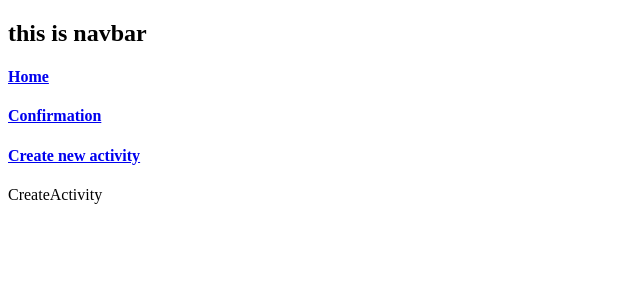
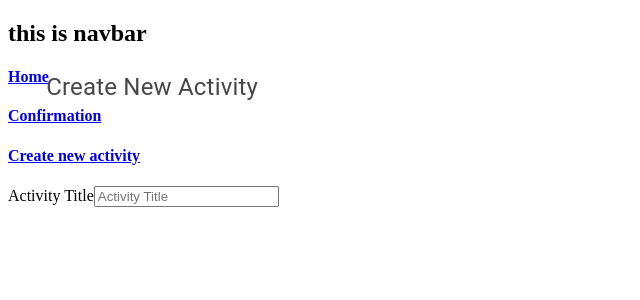
Before and after one commit to jtw007/Hical-Vite-React-Frontend, a React (Vite) app: page /create-new-activity in a window 1280 px wide. Shown: the top 300 px of the page, without its empty margins (0-640 px from the left). Built offline with nearby package versions, Linux system fonts and the light colour scheme.

Commit message:
finished input form for create activity component

```diff
--- a/src/components/pages/CreateActivity.jsx
+++ b/src/components/pages/CreateActivity.jsx
@@ -11,9 +11,47 @@ const CreateActivity = () => {
         participants: '',
         user: '',
     })
+    const [activity, setActivity] = useState('')
+    // invoke useNavigate hook to get a navigate function to use
+    const navigate = useNavigate()
+
+    //localStorage = web storage object that allows JS sites and apps to keep key-value pairs in web browser with no expiration date; enables developers to store and retrieve data in the browser - not good practice since data will be lost if the user clears cache
+        //in this case, we are storing the jwt
+    // const token = localStorage.getItem('jwt')
+    // if(!token) {
+    //     return <Navigate to="/login" />
+    // }
+    // decodes the token
+    // const decoded = jwt_decode(token)
+    // console.log(decoded.id)
+    //submit handler function that posts the form data from state to the backend
+    const handleSubmit = (e) => {
+        e.preventDefault()
+    }
+
 
     return (
-        <div>CreateActivity</div>
+        <div className='activity-container'>
+            <div id='activity-message'>
+                <p style={{width: 257, height: 18, left: 46.13, top: 48.54, position: 'absolute', color: '#4B444D', fontSize: 24, fontFamily: 'Roboto', fontWeight: '400', letterSpacing: 0.20, wordWrap: 'break-word'}}>Create New Activity</p>
+            </div>
+
+            <form onSubmit={handleSubmit}>
+                <div className='form-container'>
+                    <div className=''>
+                        <label htmlFor='activity-title'>Activity Title</label>
+                        <input
+                            type='text'
+                            id='name'
+                            placeholder='Activity Title'
+                            onChange={e => setActivity(e.target.value)}
+                            value={activity}
+                            required
+                        />
+                    </div>
+                </div>
+            </form>
+        </div>
     )
 }
 
```
